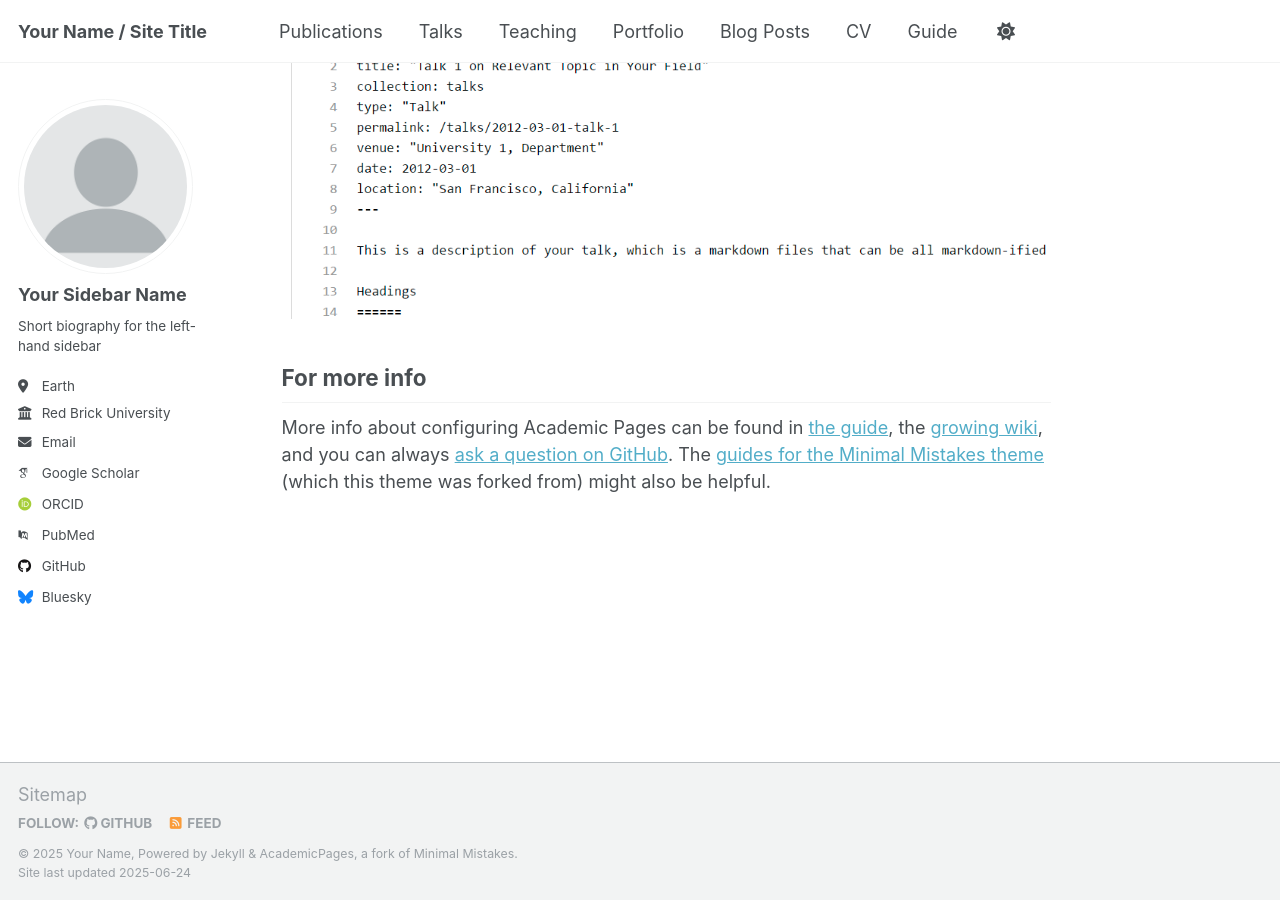
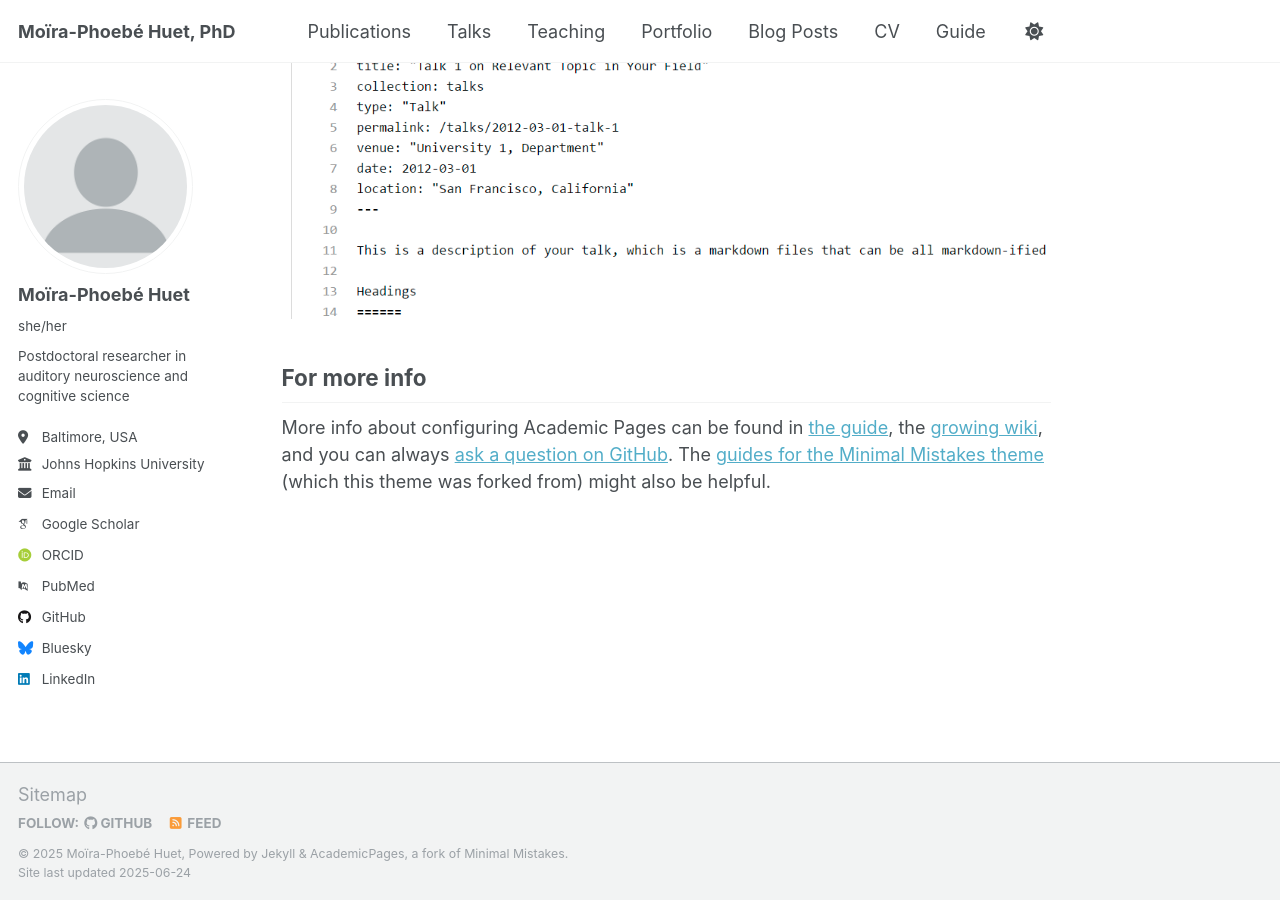
Before and after one commit to mphuet/mphuet.github.io, a Jekyll site: the page built from _pages/about.md, in a window 1280 px wide and 900 px high, scrolled down 2636 px. Built offline with Jekyll 4.4.1, drawn with Linux system fonts in a browser that asks for light colours; some web fonts are replaced.

Commit message:
Update _config.yml

```diff
--- a/_config.yml
+++ b/_config.yml
@@ -9,13 +9,12 @@
 # Basic Site Settings
 locale                   : "en-US"
 site_theme               : "default"
-title                    : "Your Name / Site Title"
-title_separator          : "-"
-name                     : &name "Your Name"
-description              : &description "personal description"
-url                      : https://academicpages.github.io # the base hostname & protocol for your site e.g. "https://[your GitHub username].github.io" or if you already have some other page hosted on Github then use "https://[your GitHub username].github.io/[Your Repo Name]"
-baseurl                  : "" # the subpath of your site, e.g. "/blog"
-repository               : "academicpages/academicpages.github.io"
+title                    : "Moïra-Phoebé Huet, PhD"
+name                     : &name "Moïra-Phoebé Huet"
+description              : &description "Postdoctoral researcher in cognitive neuroscience, specializing in auditory attention and EEG."
+url                      : "https://mphuet.github.io"
+repository               : "mphuet/mphuet.github.io"
+
 
 # Site Author - The following control what appear as part of the author content on the side bar.
 #               If a field is blank the icon and link will not appear, otherwise it will be shown.
@@ -23,13 +22,14 @@ repository               : "academicpages/academicpages.github.io"
 author:
   # Biographic information
   avatar           : "profile.png"
-  name             : "Your Sidebar Name"
-  pronouns         : # example: "she/her"
-  bio              : "Short biography for the left-hand sidebar"
-  location         : "Earth"
-  employer         : "Red Brick University"
-  uri              : # URL
-  email            : "none@example.org"
+  name             : "Moïra-Phoebé Huet"
+  pronouns         : "she/her"
+  bio              : "Postdoctoral researcher in auditory neuroscience and cognitive science"
+  location         : "Baltimore, USA"
+  employer         : "Johns Hopkins University"
+  email            : "mphuet@jhu.edu"  # ← mets ton vrai mail ici
+  orcid            : "https://orcid.org/0000-0002-0470-0894"  # ← remplace par ton ORCID réel si tu en as un
+  github           : "mphuet"
 
   # Academic websites
   academia         : # URL
@@ -51,30 +51,30 @@ author:
   stackoverflow    : # User number or user number and name (i.e., use "1" or "1/jeff-atwood")
 
   # Social media
-  bluesky          : "bsky.app" # Replace this with you Bluesky username
-  facebook         : # Username
-  flickr           : # Username
-  foursquare       : # Username
-  goodreads        : # Username
-  google_plus      : # Username
-  keybase          : # Username
-  instagram        : # Username
-  lastfm           : # Username
-  linkedin         : # Username
-  mastodon         : # URL
-  medium           : # URL
-  pinterest        : # Username
-  soundcloud       : # Username
-  steam            : # Username
-  telegram         : # URL
-  tumblr           : # Username
-  twitter          : # Username for X / Twitter
-  vine             : # Username
-  weibo            : # Username
-  wikipedia        : # Username
-  xing             : # Username
-  youtube          : # Username
-  zhihu            : # Username
+  bluesky          : "https://bsky.app/profile/mphuet.bsky.social"
+  #facebook         : # Username
+  #flickr           : # Username
+  #foursquare       : # Username
+  #goodreads        : # Username
+  #google_plus      : # Username
+  #keybase          : # Username
+  #instagram        : # Username
+  #lastfm           : # Username
+  linkedin         : "in/mphuet"
+  #mastodon         : # URL
+  #medium           : # URL
+  #pinterest        : # Username
+  #soundcloud       : # Username
+  #steam            : # Username
+  #telegram         : # URL
+  #tumblr           : # Username
+  #twitter          : # Username for X / Twitter
+  #vine             : # Username
+  #weibo            : # Username
+  #wikipedia        : # Username
+  #xing             : # Username
+  #youtube          : # Username
+  #zhihu            : # Username
 
 # Publication Category - The following the list of publication categories and their headings
 publication_category:
```
